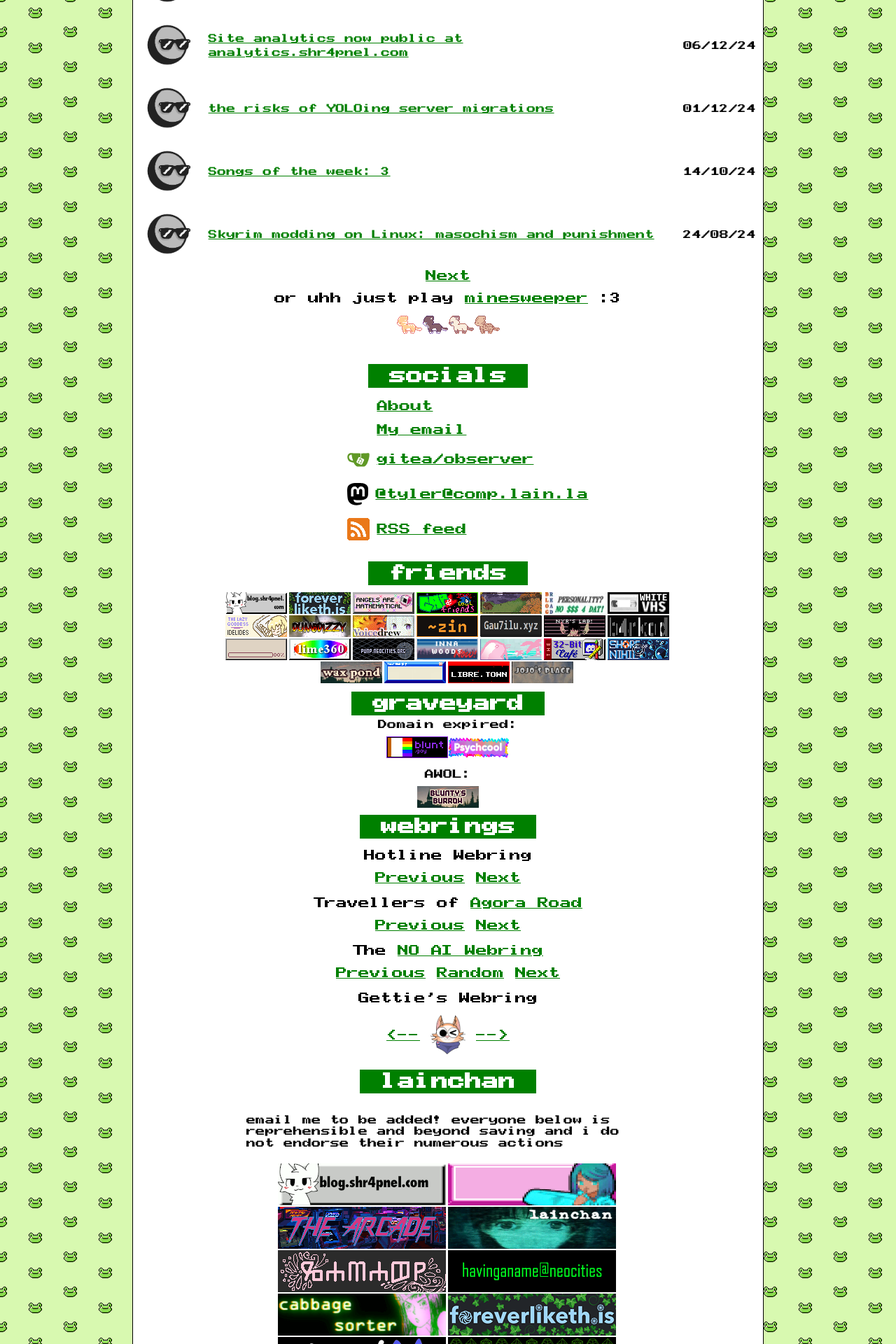
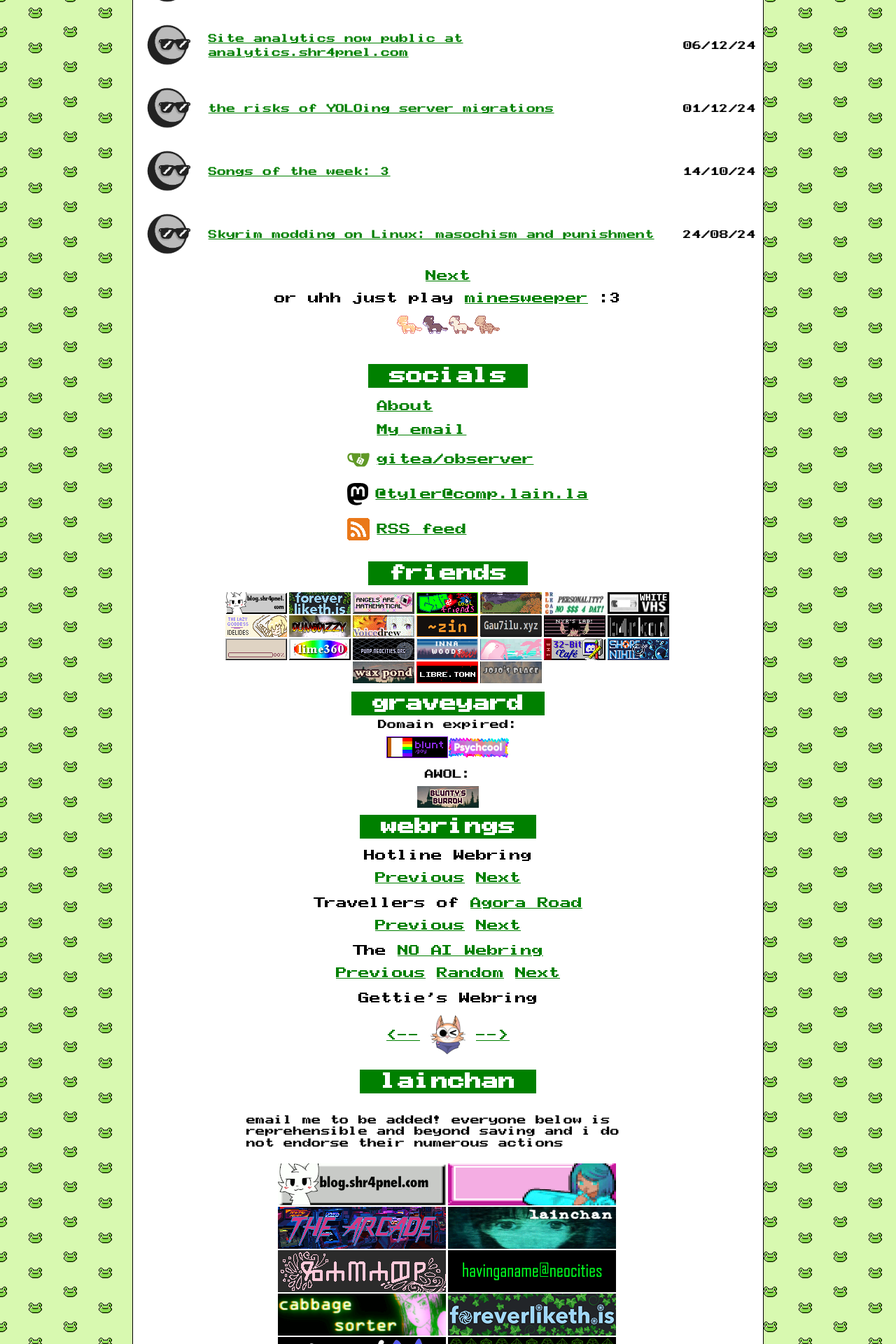
Before and after one commit to shrapnelnet/blog, a Jekyll site: the page built from index.html, in a window 1280 px wide. Shown: the part 324-2244 px from the top of the page at 70% size. Built offline with Jekyll 4.4.1, drawn with Linux system fonts in a browser that asks for light colours; the list of posts is cut into pages by our own code.

Commit message:
button updates

```diff
--- a/_layouts/shr4pnel.html
+++ b/_layouts/shr4pnel.html
@@ -232,14 +232,6 @@ layout: compress
                             alt="waxpond, formerly bluntsmoker's button"
                             loading="lazy"
                     />
-                </a>
-                <a href="https://zelenogradskiy.neocities.org/" target="_blank" rel="noreferrer">
-                    <img
-                            src="/assets/buttons/zelenogradsky.gif"
-                            alt="zelenogradskiy, windows xp themed box"
-                            loading="lazy"
-                    />
-                </a>
                 <a href="https://libre.town/" target="_blank" rel="noreferrer">
                     <img
                             src="/assets/buttons/libretown.gif"
```
